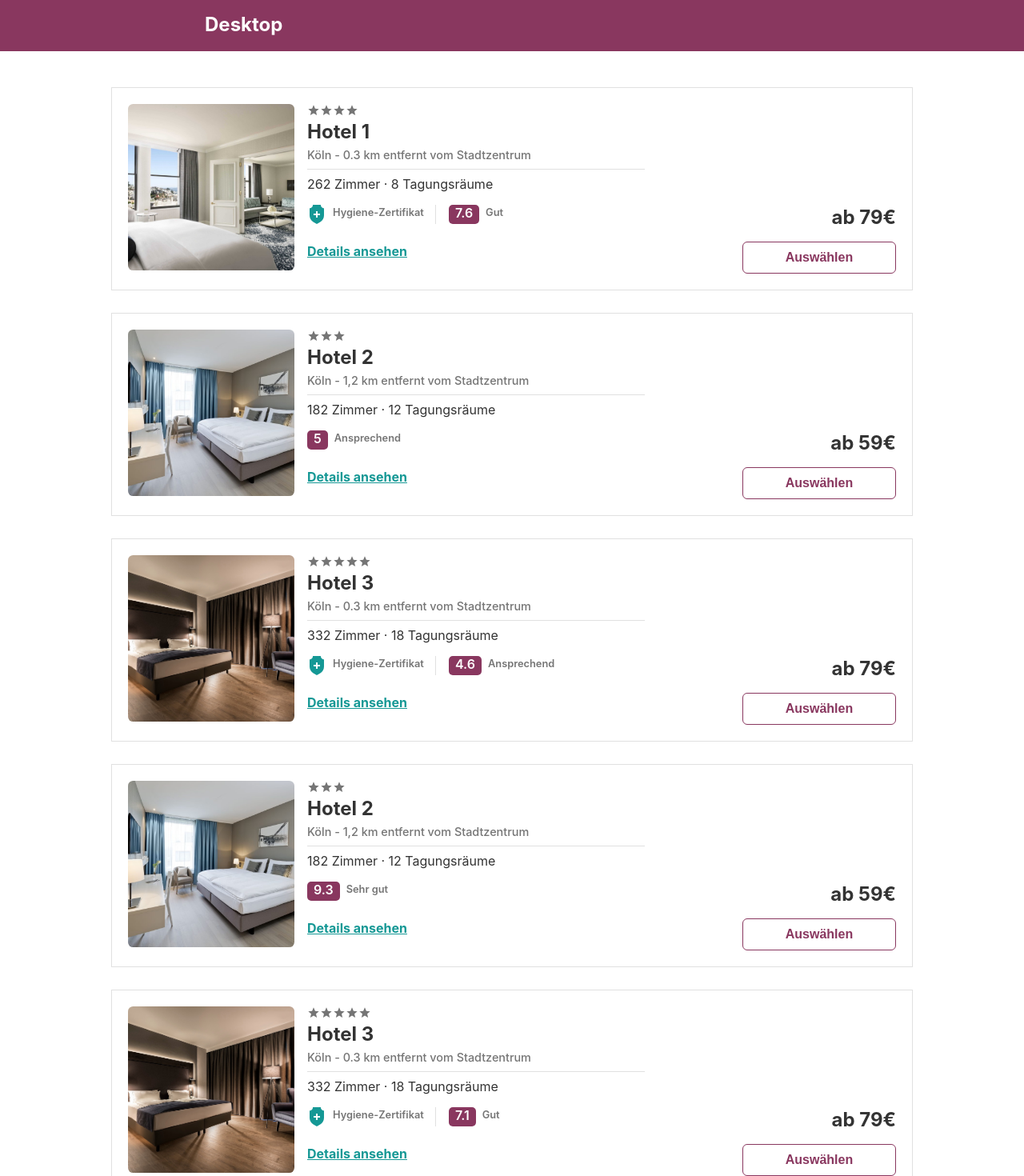
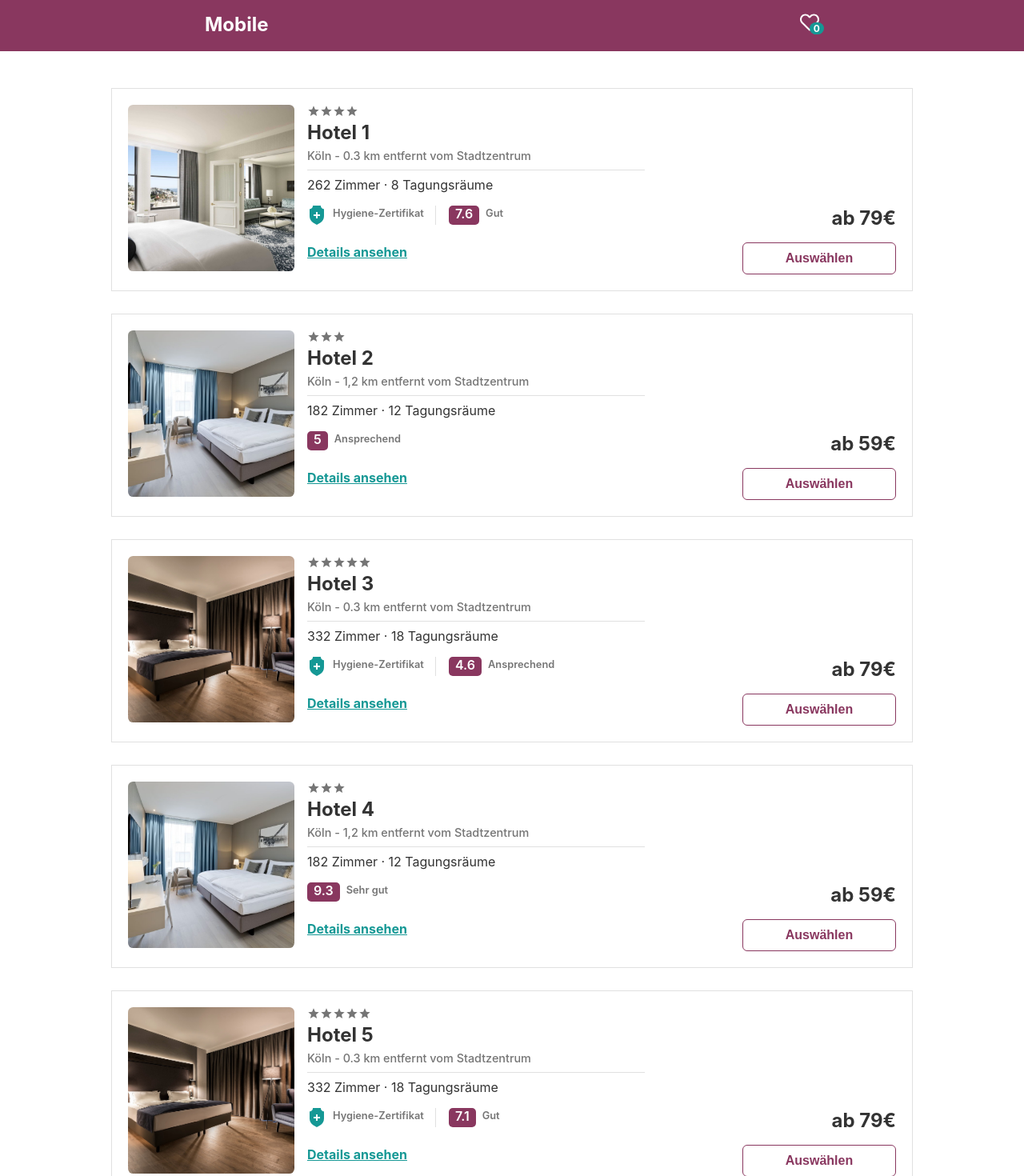
Before and after one commit to Falco-Boehnke/TileableHotels, a React (Create React App) app: page / in a window 1280 px wide. Shown: the top 1470 px of the page at 80% size. Built offline with nearby package versions, Linux system fonts and the light colour scheme.

Commit message:
feat: implement redux powered selections

```diff
--- a/public/data/hotels.json
+++ b/public/data/hotels.json
@@ -30,7 +30,7 @@
                     "label": "Sehr gut"
                 }
             },
-            "detailsUrl": "/probably-a-slug",
+            "detailsUrl": "details/hotel-1",
             "price": "ab 79€"
         },
         {
@@ -64,11 +64,11 @@
                     "label": "Sehr gut"
                 }
             },
-            "detailsUrl": "/probably-a-slug",
+            "detailsUrl": "details/hotel-2",
             "price": "ab 59€"
         },
         {
-            "id": "4321-1234-4321",
+            "id": "4242-1234-4321",
             "slug": "Das Hotel 3",
             "image": {
                 "src": "images/hotel-03.jpg",
@@ -96,19 +96,19 @@
                     "label": "Ansprechend"
                 }
             },
-            "detailsUrl": "/probably-a-slug",
+            "detailsUrl": "details/hotel-3",
             "price": "ab 79€"
         },
         {
-            "id": "1234-1234-1234",
-            "slug": "Das Hotel 2",
+            "id": "1234-1234-3241",
+            "slug": "Das Hotel 4",
             "image": {
                 "src": "images/hotel-02.jpg",
-                "alt": "Zimmerbild für Hotel 2"
+                "alt": "Zimmerbild für Hotel 4"
             },
             "tileTitle": {
                 "starCount": 3,
-                "headline": "Hotel 2",
+                "headline": "Hotel 4",
                 "locationLabel": "Köln - 1,2 km entfernt vom Stadtzentrum"
             },
             "tileDetails": {
@@ -128,19 +128,19 @@
                     "label": "Sehr gut"
                 }
             },
-            "detailsUrl": "/probably-a-slug",
+            "detailsUrl": "details/hotel-4",
             "price": "ab 59€"
         },
         {
             "id": "4321-1234-4321",
-            "slug": "Das Hotel 3",
+            "slug": "Das Hotel 5",
             "image": {
                 "src": "images/hotel-03.jpg",
-                "alt": "Zimmerbild für Hotel 3"
+                "alt": "Zimmerbild für Hotel 5"
             },
             "tileTitle": {
                 "starCount": 5,
-                "headline": "Hotel 3",
+                "headline": "Hotel 5",
                 "locationLabel": "Köln - 0.3 km entfernt vom Stadtzentrum"
             },
             "tileDetails": {
@@ -160,7 +160,7 @@
                     "label": "Ansprechend"
                 }
             },
-            "detailsUrl": "/probably-a-slug",
+            "detailsUrl": "details/hotel-5",
             "price": "ab 79€"
         }
     ]
--- a/src/App.css
+++ b/src/App.css
@@ -17,7 +17,9 @@ html {
   background-color: #89375f;
 }
 
-.header__title {
+.header__title__wrapper {
+  display: flex;
+  justify-content: space-between;
   min-width: 24rem;
   max-width: 60%;
   margin: 0 auto;
@@ -28,9 +30,6 @@ html {
   color: #ffffff;
   font-size: 1.5rem;
   font-weight: bold;
-}
-.header__title::after {
-  content: "Mobile";
 }
 
 .content-wrapper {
@@ -162,10 +161,6 @@ html {
 }
 
 @media (min-width: 990px) {
-  .header__title::after {
-    content: "Desktop";
-  }
-
   .content-wrapper {
     max-width: 80%;
   }
--- a/src/App.tsx
+++ b/src/App.tsx
@@ -3,7 +3,7 @@ import "./App.css";
 import { HotelTile } from "./components/HotelTile/HotelTile";
 import { HotelList } from "./types/hotelType";
 import { useDispatch } from "react-redux";
-import { addButtonTemplates } from "./components/HotelTile/TileSelectionButton/selectionSlice";
+import { SelectionBasket } from "./components/SelectionBasket/SelectionBasket";
 function App() {
   const [hotelsList, setHotels] = useState<HotelList>({ hotels: [] });
   const [isLoading, setIsLoading] = useState<boolean>(true);
@@ -33,16 +33,23 @@ function App() {
   return (
     <>
       <header className="header"></header>
-      <div className="header__title"></div>
+      <div className="header__title__wrapper">
+        <span>Mobile</span>
+        <SelectionBasket />
+      </div>
       <main className="content-wrapper">
         <section className="tile-list">
           {hotelsList.hotels.map((hotel, index) => {
             const key = `hotelTile${index}`;
-            dispatch(addButtonTemplates({ [key]: false }));
             return (
               <HotelTile
                 key={key}
-                dataKey={key}
+                hotelSelection={{
+                  id: hotel.id,
+                  slug: hotel.slug,
+                  tileTitle: { ...hotel.tileTitle },
+                  detailsUrl: hotel.detailsUrl,
+                }}
                 image={
                   (!!hotel.image && {
                     src: hotel.image.src,
--- a/src/components/HotelTile/HotelTile.tsx
+++ b/src/components/HotelTile/HotelTile.tsx
@@ -3,9 +3,10 @@ import { TileTitle } from "./TileTitle/TitleTile";
 import type { TileDetailsProps } from "./TileDetails/TileDetails";
 import type { TileTitleProps } from "./TileTitle/TitleTile";
 import { TileSelectionButton } from "./TileSelectionButton/TileSelectionButton";
+import { HotelSelection } from "../../types/hotelType";
 
 interface HotelTileProps {
-  dataKey: string;
+  hotelSelection: HotelSelection;
   image?: {
     src: string;
     alt: string;
@@ -15,7 +16,7 @@ interface HotelTileProps {
 }
 
 export const HotelTile = ({
-  dataKey,
+  hotelSelection,
   image,
   price,
   detailsUrl,
@@ -39,7 +40,7 @@ export const HotelTile = ({
           <a href={detailsUrl}>Details ansehen</a>
         </div>
       </div>
-      <TileSelectionButton dataKey={dataKey} price={price} />
+      <TileSelectionButton hotel={hotelSelection} price={price} />
     </div>
   );
 };
--- a/src/components/HotelTile/TileSelectionButton/selectionSlice.ts
+++ b/src/components/HotelTile/TileSelectionButton/selectionSlice.ts
@@ -1,27 +1,34 @@
 import { createSlice } from '@reduxjs/toolkit'
+import { HotelSelection } from '../../../types/hotelType';
 
 export const btnSelectionSlice = createSlice({
     name: 'btnSelection',
     initialState: {
-        value: ["TESTING"],
+        selectedHotels: ([] as unknown as HotelSelection[]),
     },
     reducers: {
-        addButtonTemplates: (state, action) => {
-            state.value.push(action.payload);
-        },
-        addSelection: (state, action) => {
+        toggleSelection: (state, action) => {
+            const selectedHotels: HotelSelection[] = JSON.parse(JSON.stringify(state.selectedHotels));
+            const newHotelSelection: HotelSelection = action.payload;
+
+            console.log("PAYLOAD", action.payload);
+
+
+            const storeIndex = selectedHotels.findIndex((hotel) => { return hotel.id === newHotelSelection.id })
+
+            storeIndex !== -1 ? selectedHotels.splice(storeIndex, 1) : selectedHotels.push(newHotelSelection);
 
             // Redux Toolkit allows us to write "mutating" logic in reducers. It
             // doesn't actually mutate the state because it uses the Immer library,
             // which detects changes to a "draft state" and produces a brand new
             // immutable state based off those changes
-            state.value.push(action.payload);
+            state.selectedHotels = selectedHotels;
         },
 
     },
 })
 
 // Action creators are generated for each case reducer function
-export const { addSelection, addButtonTemplates } = btnSelectionSlice.actions
+export const { toggleSelection } = btnSelectionSlice.actions
 
 export default btnSelectionSlice.reducer
--- /dev/null
+++ b/src/components/SelectionBasket/SelectionBasket.module.css
@@ -0,0 +1,72 @@
+.selection-basket__wrapper {
+  position: relative;
+}
+
+.selection-basket__wrapper > div {
+  position: absolute;
+  left: 0.75rem;
+  top: 0.75rem;
+  font-size: 0.75rem;
+  background-color: #159895;
+  padding: 0 0.3rem;
+  border-radius: 20px;
+}
+
+.selection-basket__modal-wrapper {
+  position: fixed;
+  background-color: rgb(21, 152, 149, 0.4);
+  height: 100dvh;
+  width: 100dvw;
+  top: 0;
+  left: 0;
+  display: grid;
+  place-items: center center;
+}
+
+.selection-basket__modal {
+  border-radius: 10px;
+  background-color: #ffffff;
+  padding: 1rem;
+  min-width: 15rem;
+  display: grid;
+  grid-template-rows: 1rem 100%;
+}
+
+.selection-basket__modal__close {
+  font-size: 1rem;
+  color: #333333;
+  height: 1rem;
+  width: 1rem;
+  font-weight: 700;
+  cursor: pointer;
+  justify-self: right;
+}
+
+.modal-content {
+  color: #333333;
+  padding: 0 1rem;
+}
+
+.modal-content > a {
+  text-decoration: none;
+  color: #333333;
+}
+
+.modal-content__hotel-shorts {
+  padding: 1rem;
+  margin-bottom: 2rem;
+  border-top: 1px solid #e0e0e0;
+  border-bottom: 1px solid #e0e0e0;
+}
+
+.modal-content__hotel-shorts:hover {
+  color: #757575;
+}
+
+.modal-content__hotel-shorts > h4 {
+  margin: 1rem 0 0 0;
+}
+
+.modal-content__location {
+  font-size: 0.75rem;
+}
--- /dev/null
+++ b/src/components/SelectionBasket/SelectionBasket.tsx
@@ -0,0 +1,32 @@
+import { useSelector } from "react-redux";
+import IconHeartOutline from "./assets/icon-heart_outline.svg";
+import styles from "./SelectionBasket.module.css";
+import { SelectionBasketModal } from "./SelectionBasketModal";
+import { useState } from "react";
+import { HotelSelection } from "../../types/hotelType";
+
+export const SelectionBasket = () => {
+  const [isModalOpen, setIsModalOpen] = useState(false);
+  const reduxData: HotelSelection[] = useSelector(
+    (state) => (state as any).btnSelection.selectedHotels
+  );
+
+  console.log({ reduxData });
+
+  return (
+    <>
+      <div
+        onClick={() => setIsModalOpen(true)}
+        className={styles["selection-basket__wrapper"]}
+      >
+        <img src={IconHeartOutline} alt="Hotel Selection Basket" />
+        <div>{reduxData.length}</div>
+      </div>
+      <SelectionBasketModal
+        isOpen={isModalOpen}
+        setModalState={setIsModalOpen}
+        selectedHotels={reduxData}
+      />
+    </>
+  );
+};
--- /dev/null
+++ b/src/components/SelectionBasket/SelectionBasketModal.tsx
@@ -0,0 +1,54 @@
+import { HotelSelection } from "../../types/hotelType";
+import { RatingStars } from "../HotelTile/TileTitle/RatingStars";
+import { TileTitle } from "../HotelTile/TileTitle/TitleTile";
+import styles from "./SelectionBasket.module.css";
+
+interface SelectionBasketModalProps {
+  isOpen: boolean;
+  setModalState: (isOpen: boolean) => void;
+  selectedHotels: HotelSelection[];
+}
+
+export const SelectionBasketModal = ({
+  isOpen,
+  setModalState,
+  selectedHotels,
+}: SelectionBasketModalProps) => {
+  if (!isOpen) return null;
+  return (
+    <div
+      className={styles[`selection-basket__modal-wrapper`]}
+      onClick={() => setModalState(false)}
+    >
+      <div
+        className={styles[`selection-basket__modal`]}
+        onClick={(e) => {
+          e.stopPropagation();
+        }}
+      >
+        <div
+          className={styles["selection-basket__modal__close"]}
+          onClick={() => setModalState(false)}
+        >
+          X
+        </div>
+        <hr style={{ width: "100%", borderTop: "1px solid #E0E0E0" }} />
+        <div className={styles["modal-content"]}>
+          {selectedHotels.map((hotel) => {
+            return (
+              <a href={hotel.detailsUrl}>
+                <div className={styles["modal-content__hotel-shorts"]}>
+                  <RatingStars starCount={hotel.tileTitle.starCount || 0} />
+                  <h4>{hotel.tileTitle.headline}</h4>
+                  <span className={styles["modal-content__location"]}>
+                    {hotel.tileTitle.locationLabel}
+                  </span>
+                </div>
+              </a>
+            );
+          })}
+        </div>
+      </div>
+    </div>
+  );
+};
```
Also changed, not shown: src/components/HotelTile/TileSelectionButton/TileSelectionButton.tsx (+5 -10 lines), src/types/hotelType.ts (+15 -5 lines), src/components/SelectionBasket/assets/icon-heart_outline.svg (added).
